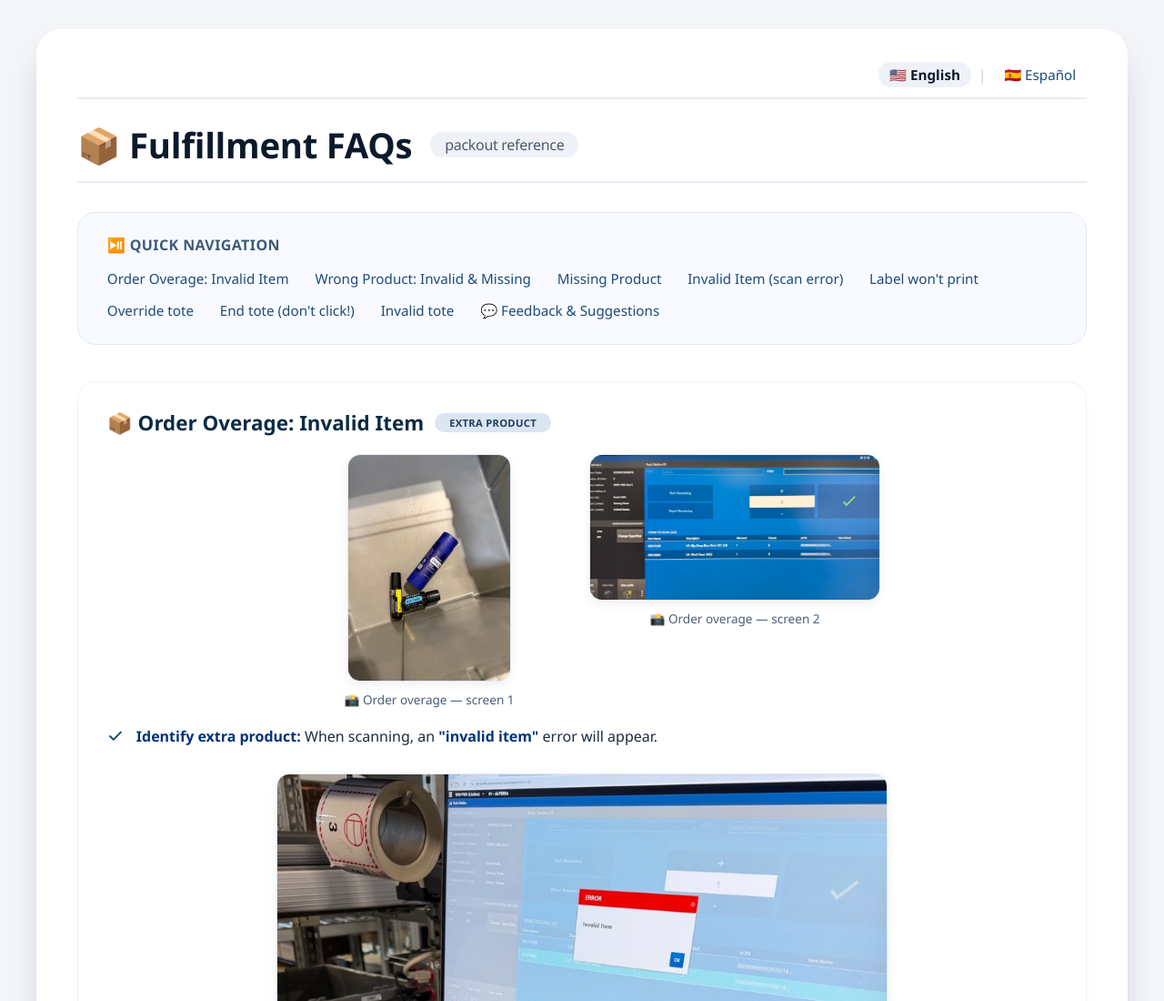
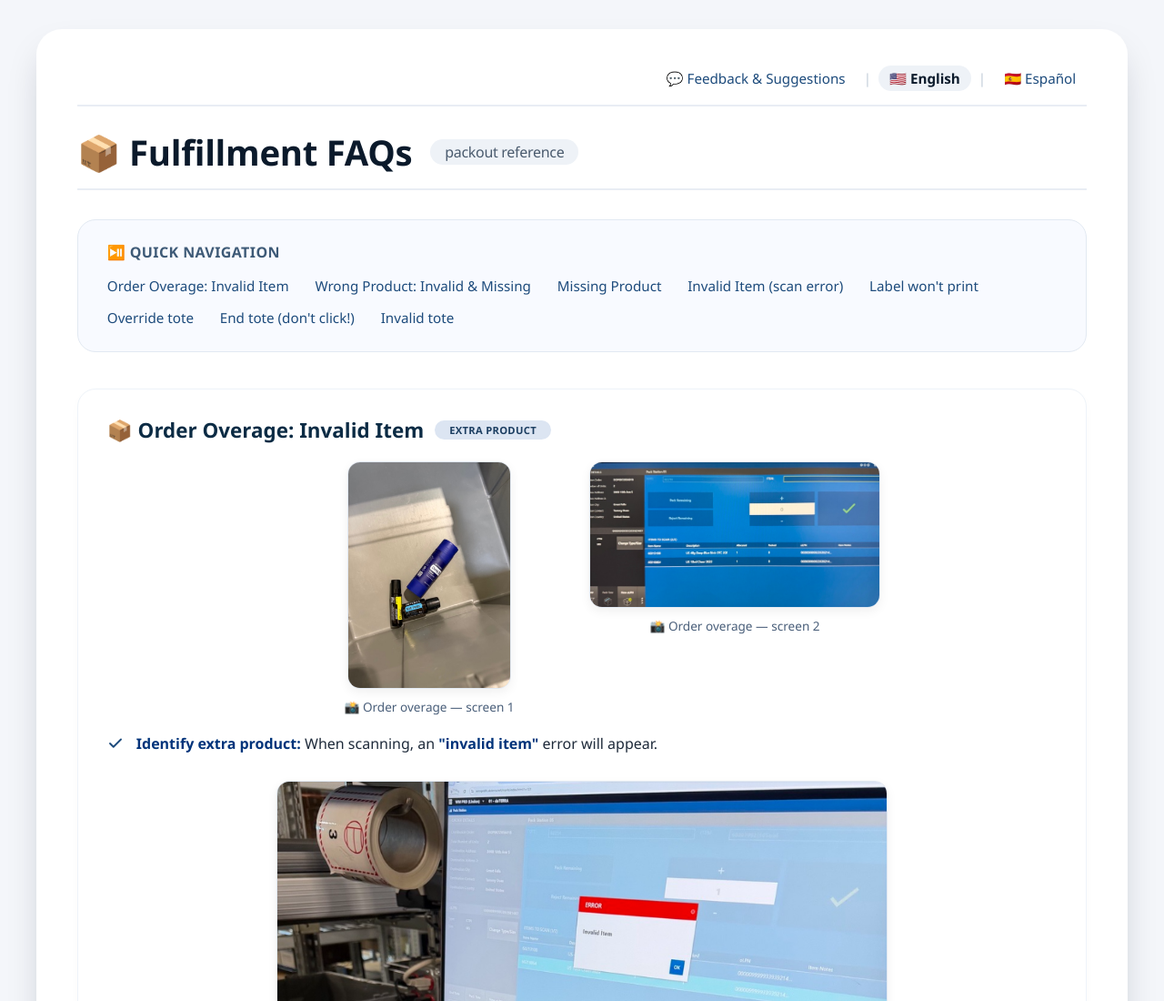
Before and after one commit to Miyagi23/Miyagi23.github.io, a plain HTML site: page docs/index.html in a window 1280 px wide. Shown: the top 1100 px of the page at 91% size. Drawn offline with Linux system fonts and the light colour scheme.

Commit message:
Update index.html

```diff
--- a/docs/index.html
+++ b/docs/index.html
@@ -35,6 +35,10 @@
       font-size: 0.95rem;
       border-bottom: 2px solid #e9edf4;
       margin-bottom: 1.5rem;
+      display: flex;
+      justify-content: flex-end;
+      align-items: center;
+      gap: 4px;
     }
 
     .language-switcher a {
@@ -367,8 +371,10 @@
 <body>
 <div class="container">
 
-  <!-- ===== LANGUAGE SWITCHER ===== -->
+  <!-- ===== LANGUAGE SWITCHER + FEEDBACK LINK ===== -->
   <div class="language-switcher">
+    <a href="#feedback">💬 Feedback &amp; Suggestions</a>
+    <span class="divider">|</span>
     <span class="active">🇺🇸 English</span>
     <span class="divider">|</span>
     <a href="es/index.html">🇪🇸 Español</a>
@@ -391,7 +397,6 @@
       <a href="#override-tote">Override tote</a>
       <a href="#end-tote">End tote (don't click!)</a>
       <a href="#invalid-tote">Invalid tote</a>
-      <a href="#feedback">💬 Feedback &amp; Suggestions</a>
     </div>
   </div>
 
```
